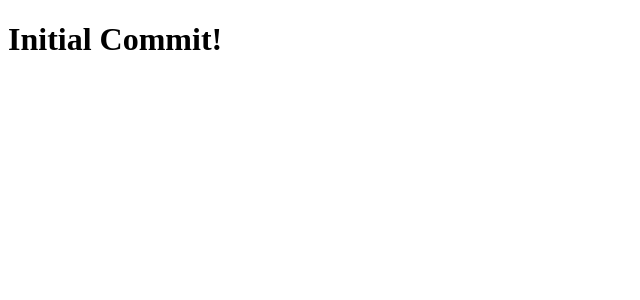
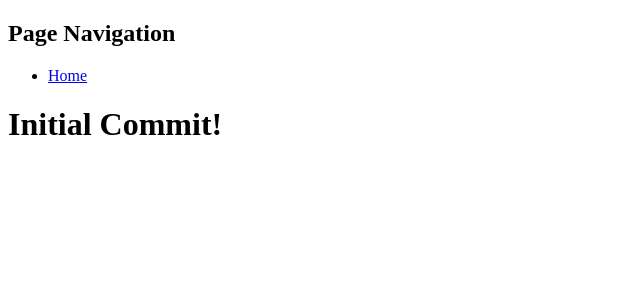
Before and after one commit to saintabomination/ricing-config-generator, a Next.js app: page / in a window 1280 px wide. Shown: the top 300 px of the page, without its empty margins (0-640 px from the left). Built offline with nearby package versions, Linux system fonts and the light colour scheme.

Commit message:
Creating the Default layout and Page Navigation component

```diff
--- /dev/null
+++ b/components/PageNavigation.component.tsx
@@ -0,0 +1,13 @@
+import Link from 'next/link';
+
+const PageNavigation = (): JSX.Element =>
+  (
+    <nav>
+      <h2>Page Navigation</h2>
+      <ul>
+        <li><Link href="/"><a>Home</a></Link></li>
+      </ul>
+    </nav>
+  );
+
+export default PageNavigation;
--- /dev/null
+++ b/layouts/DefaultLayout.tsx
@@ -0,0 +1,15 @@
+import PageNavigation from '../components/PageNavigation.component';
+
+type Props = {
+  children: React.ReactNode;
+};
+
+const DefaultLayout = ({ children }: Props): JSX.Element =>
+  (
+    <>
+      <PageNavigation />
+      {children}
+    </>
+  );
+
+export default DefaultLayout;
--- a/pages/index.tsx
+++ b/pages/index.tsx
@@ -1,10 +1,12 @@
 import type { NextPage } from 'next'
+
+import DefaultLayout from '../layouts/DefaultLayout';
 
 const Home: NextPage = () => {
   return (
-    <div>
+    <DefaultLayout>
       <h1>Initial Commit!</h1>
-    </div>
+    </DefaultLayout>
   );
 }
 
```
